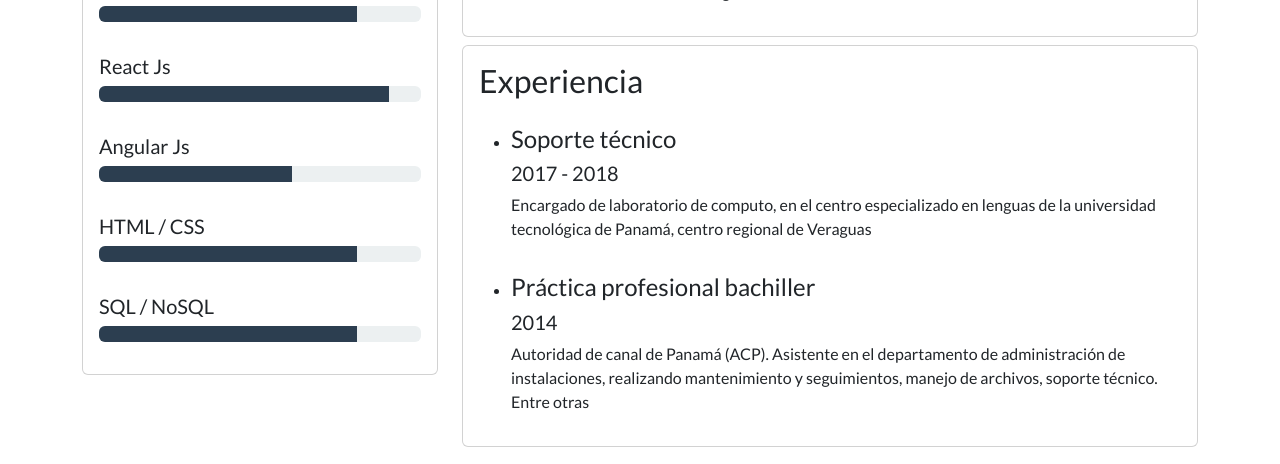
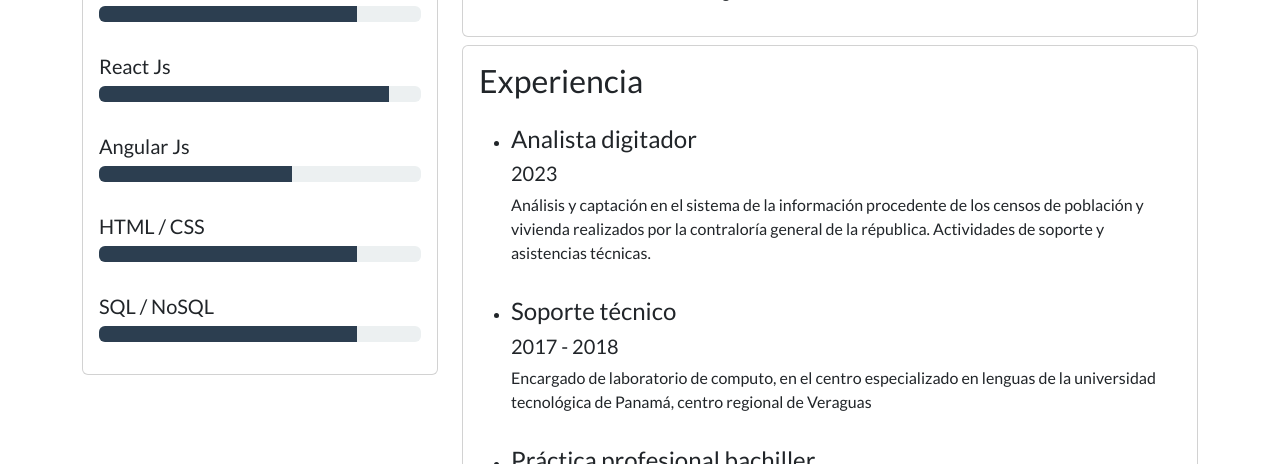
Before and after one commit to DanielDGe/danieldge.github.io, a React (Create React App) app: page / in a window 1280 px wide. Shown: the part 800-1264 px from the top of the page. Built offline with nearby package versions, Linux system fonts and the light colour scheme.

Commit message:
first commit

```diff
--- a/src/profile.js
+++ b/src/profile.js
@@ -55,6 +55,13 @@ export const studies = [
 
 export const experiences = [
 
+    {
+        title: "Analista digitador",
+        description:
+            "Análisis y captación en el sistema de la información procedente de los censos de población y vivienda realizados por la contraloría general de la républica. Actividades de soporte y asistencias técnicas.",
+        from: 2023,
+        to: "",
+    },
     {
         title: "Soporte técnico",
         description:
```
